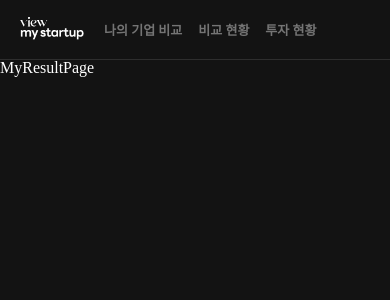
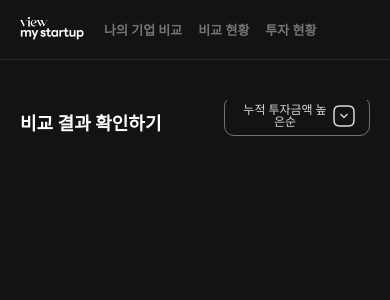
Before and after one commit to viewmystartup-3/viewmystartup-3-fe, a React (Vite) app: page /comparison-result in a window 390 px wide. Shown: the top 300 px of the page. Built offline with nearby package versions, Linux system fonts and the light colour scheme; a web font is replaced by a local one.

Commit message:
Chore: 페이지 날리기 전에 저장

```diff
--- a/src/components/modals/select/CompanySelectionModal.jsx
+++ b/src/components/modals/select/CompanySelectionModal.jsx
@@ -76,13 +76,14 @@ function CompanySelectionModal({ title, titleTypes, onSelect, onClose }) {
   };
 
   return (
-    <div className={styles.overlay} onClick={handleCloseWindow}>
+    <div className={styles.overlay}>
       <main
         ref={modalRef}
         className={styles.container}
-        onClick={(e) => e.stopPropagation}
+        onClick={(e) => e.stopPropagation()}
       >
         <ModalTopBar onClose={handleCloseWindow}>{title}</ModalTopBar>
+
         <Search
           startups={companyList}
           onFilteredData={setSearchResults}
--- a/src/components/modals/select/CompanySelectionModal.module.scss
+++ b/src/components/modals/select/CompanySelectionModal.module.scss
@@ -1,6 +1,6 @@
 .overlay {
   position: fixed;
-  z-index: 1000;
+  z-index: 100;
   top: 0;
   left: 0;
   width: 100%;
@@ -12,12 +12,15 @@
 }
 
 .container {
+  display: flex;
   flex-direction: column;
-  gap: 20px;
+  gap: 30px;
   width: 496px;
   background-color: var(--black300);
   padding: 24px;
   border-radius: 16px;
+  position: relative;
+  z-index: 1000;
 
   @media (max-width: 744px) {
     width: 343px;
--- a/src/pages/myResultPage/MyResultPage.jsx
+++ b/src/pages/myResultPage/MyResultPage.jsx
@@ -1,7 +1,12 @@
 import React from "react";
+import ResultTable from "./ResultTable";
 
 function MyResultPage() {
-  return <div>MyResultPage</div>;
+  return (
+    <main>
+      <ResultTable />
+    </main>
+  );
 }
 
 export default MyResultPage;
--- /dev/null
+++ b/src/pages/myResultPage/ResultTable.jsx
@@ -0,0 +1,17 @@
+import React from "react";
+import styles from "./ResultTable.module.scss";
+import SelectBox from "../../components/selectBox/SelectBox";
+import { basicSortOptions } from "../../components/selectBox/sortOptions";
+
+function ResultTable() {
+  return (
+    <section className={styles.form}>
+      <div className={styles.header}>
+        <h4 className={styles.title}>비교 결과 확인하기</h4>
+        <SelectBox options={basicSortOptions} />
+      </div>
+    </section>
+  );
+}
+
+export default ResultTable;
--- /dev/null
+++ b/src/pages/myResultPage/ResultTable.module.scss
@@ -0,0 +1,29 @@
+.form {
+  width: 1200px;
+  margin: 0 auto;
+  margin-top: 40px;
+}
+
+.header {
+  display: flex;
+  justify-content: space-between;
+  height: 48px;
+  align-items: center;
+  overflow: hidden;
+}
+
+.title {
+  font: var(--textLB);
+}
+
+@media (max-width: 1199px) {
+  .form {
+    width: 700px;
+  }
+}
+
+@media (max-width: 743px) {
+  .form {
+    width: 350px;
+  }
+}
```
